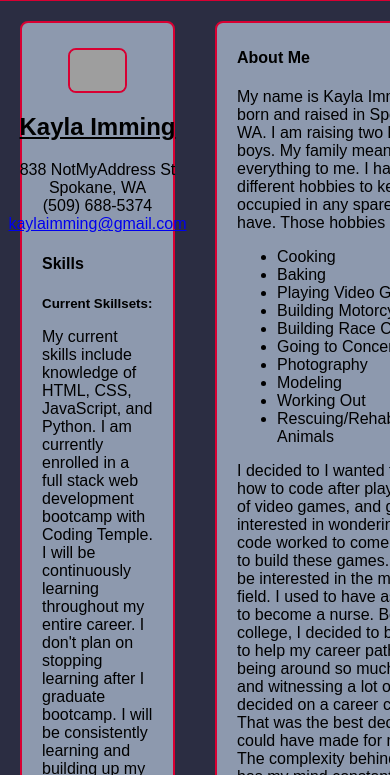
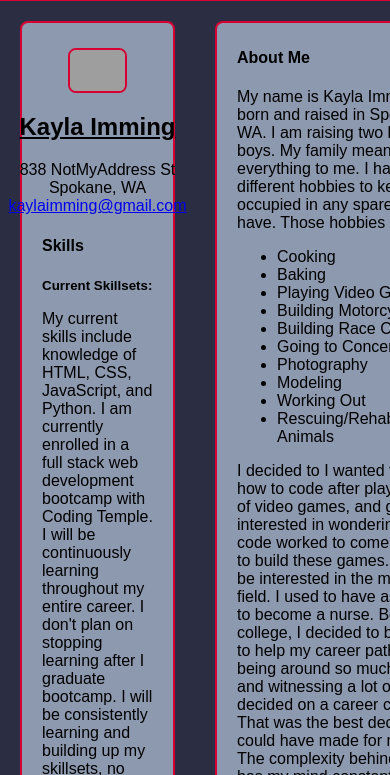
Before and after one commit to kaylajo838/Prework-Profile-Page, a plain HTML site: page index.html in a window 390 px wide. Shown: the part 69-844 px from the top of the page. Drawn offline with Linux system fonts and the light colour scheme; grey boxes are pictures that could not be loaded.

Commit message:
Remove phone number from sidebar

```diff
--- a/index.html
+++ b/index.html
@@ -27,7 +27,6 @@
                     <ul>
                         <li>838 NotMyAddress St</li>
                         <li>Spokane, WA</li>
-                        <li>(509) 688-5374</li>
                         <li><a href="mailto:kaylaimming@gmail.com">kaylaimming@gmail.com</a></li>
                     </ul>
                 </div>
```
